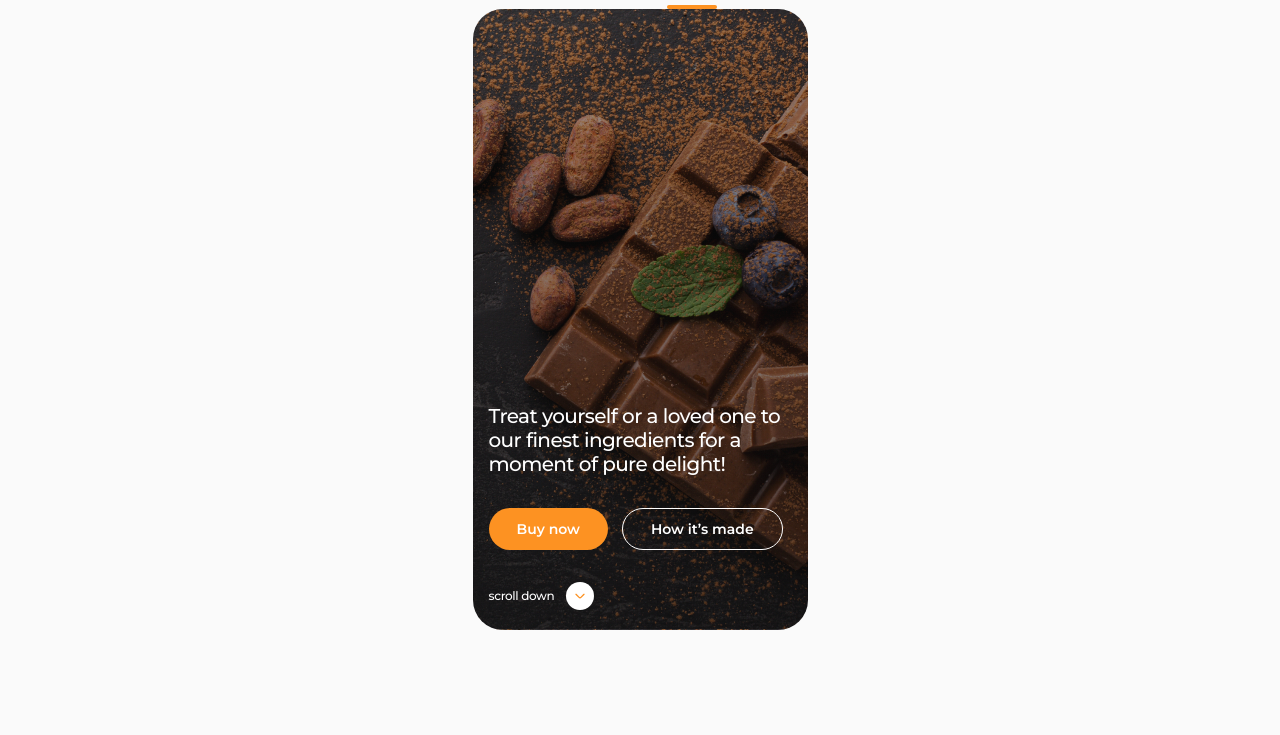
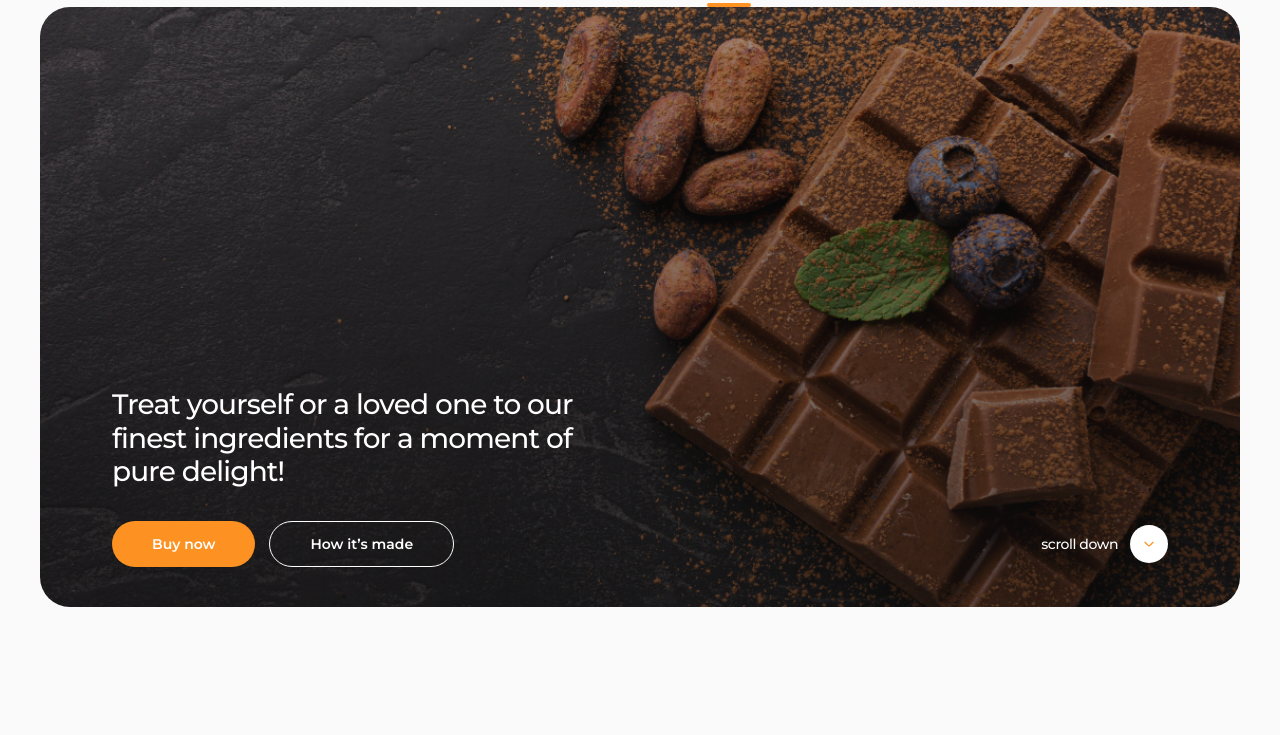
Before and after one commit to YuriiMakoveichuk/goit-markup-free-work, a plain HTML site: page index.html in a window 1280 px wide. Shown: the part 65-800 px from the top of the page. Drawn offline with nearby package versions, Linux system fonts and the light colour scheme.

Commit message:
added tablet and desktop versions for Hero

```diff
--- a/index.html
+++ b/index.html
@@ -70,10 +70,12 @@
     <main>
       <section class="section-hero">
         <div class="container hero-container">
+          <div class="hero-par">
             <p class="hero-text">
-            Treat yourself or a loved one to our finest ingredients for a moment
-            of pure delight!
+              Treat yourself or a loved one to our finest ingredients for a
+              moment of pure delight!
             </p>
+            <div class="hero-block">
               <div class="button-block">
                 <button class="hero-button hero-button-buy" type="button">
                   Buy now
@@ -90,6 +92,8 @@
                   </svg>
                 </span>
               </a>
+            </div>
+          </div>
         </div>
       </section>
     </main>
--- a/style.css
+++ b/style.css
@@ -192,10 +192,6 @@ input {
         width: 590px;
     }
 
-    .header-logo {
-        margin-right: 101px;
-    }
-
     .header-nav-list {
         display: flex;
         gap: 24px;
@@ -204,11 +200,13 @@ input {
 
     .header-nav-link {
         display: block;
+        font-size: 14px;
         font-weight: 500;
         line-height: 1.14;
         padding-top: 28px;
         padding-bottom: 28px;
         transition: color 250ms linear;
+        color: #111;
     }
 
     .header-nav-link:hover,
@@ -284,21 +282,32 @@ input {
 
 /* ********* Hero ******** */
 
-.section-hero {
-    max-width: 335px;
+.hero-container{
     border-radius: 30px;
-    padding-top: 395px;padding-bottom: 20px;
+    padding-top: 395px;
+    padding-bottom: 20px;
     background-color: rgba(17, 17, 17, 0.4);
     margin: 0 auto;
     background-image: linear-gradient(180deg, rgba(17, 17, 17, 0.4) 0%, rgba(17, 17, 17, 0.4) 100%), url(./images/hero-img/chocolate-covered-cocoa-powder-mobile.jpg);
     color: #fff;
+    background-repeat: no-repeat;
+    background-position: center center;
+    background-size: cover;
 }
 
 @media only screen and (min-resolution: 192dpi) and (max-width: 767px) {
+
     .section-hero {
     background-image: linear-gradient(180deg, rgba(17, 17, 17, 0.4) 0%, rgba(17, 17, 17, 0.4) 100%), url(./images/hero-img/chocolate-covered-cocoa-powder-mobile@2x.jpg);
     }
     }
+
+    .hero-par {
+        max-width: 299px;
+        margin-left: auto;
+        margin-right: auto;
+    }
+
     .hero-text {
         max-width: 299px;
         font-weight: 500;
@@ -311,7 +320,6 @@ input {
     .button-block {
         display: flex;
         gap: 14px;
-    margin-bottom: 32px;
     }
 
     .hero-button {
@@ -319,18 +327,16 @@ input {
         font-weight: 600;
         font-size: 14px;
         color: #fff;
+        padding: 12px 28px;
     }
 
     .hero-button-buy {
-    padding: 12px 28px;
         background-color: #fd9222;
         transition: background-color 250ms linear, color 250ms linear;
     }
 
     .hero-button-made {
         border: 1px solid #fff;
-    border-radius: 100px;
-    padding: 12px 28px;
         background-color: transparent;
         transition: background-color 250ms linear, color 250ms linear, border 250ms linear;
     }
@@ -386,9 +392,74 @@ input {
         fill: #fff;
     }
 
+    @media only screen and (max-width: 767px) {
+
+        .button-block {
+            margin-bottom: 32px;
+        }
+    }
 
 /* ================ Tablet ================== */
 
+@media only screen and (min-width: 768px) {
 
+    .hero-container {
+        padding-top: 671px;
+        padding-bottom: 40px;
+        background-image: linear-gradient(180deg, rgba(17, 17, 17, 0.4) 0%, rgba(17, 17, 17, 0.4) 100%), url(./images/hero-img/chocolate-covered-cocoa-powder-tablet.jpg);
+    }
+
+    .hero-par {
+        max-width: 624px;
+    }
+
+    .hero-button {
+        padding: 14px 40px;
+    }
+
+    .hero-text {
+        max-width: 484px;
+        font-size: 28px;
+    }
+
+    .hero-block {
+        display: flex;
+        justify-content: space-between;
+    }
+
+    .hero-scrol {
+        font-size: 14px;
+    }
+
+    .hero-scrol-block {
+        width: 38px;
+        height: 38px;
+    }
+}
+
+@media only screen and (min-resolution: 192dpi) and (max-width: 1167px) {
+    .section-hero {
+        background-image: linear-gradient(180deg, rgba(17, 17, 17, 0.4) 0%, rgba(17, 17, 17, 0.4) 100%), url(./images/hero-img/chocolate-covered-cocoa-powder-tablet@2x.jpg);
+    }
+}
 
 /* ================ Desktop ================== */
+
+@media only screen and (min-width: 1168px) {
+
+    .hero-container {
+        padding-top: 381px;
+        background-image: linear-gradient(180deg, rgba(17, 17, 17, 0.4) 0%, rgba(17, 17, 17, 0.4) 100%), url(./images/hero-img/chocolate-covered-cocoa-powder-desktop.jpg);
+    }
+
+    .hero-par {
+        max-width: 1056px;
+    }
+
+}
+
+@media only screen and (min-resolution: 192dpi) and (min-width: 1168px) {
+    .section-hero {
+        background-image: linear-gradient(180deg, rgba(17, 17, 17, 0.4) 0%, rgba(17, 17, 17, 0.4) 100%), url(./images/hero-img/chocolate-covered-cocoa-powder-desktop@2x.jpg);
+    }
+}
```
Lines whose indentation alone changed are shown as unchanged.
